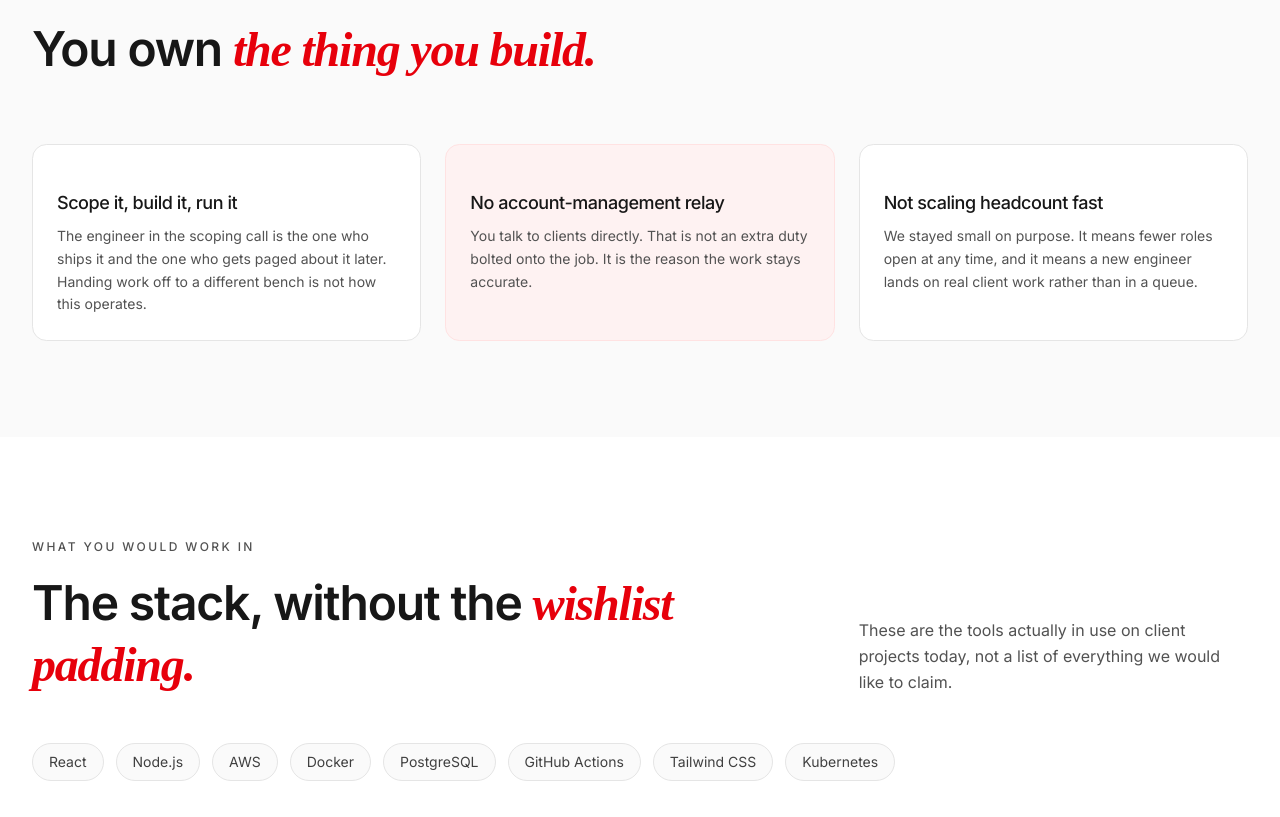
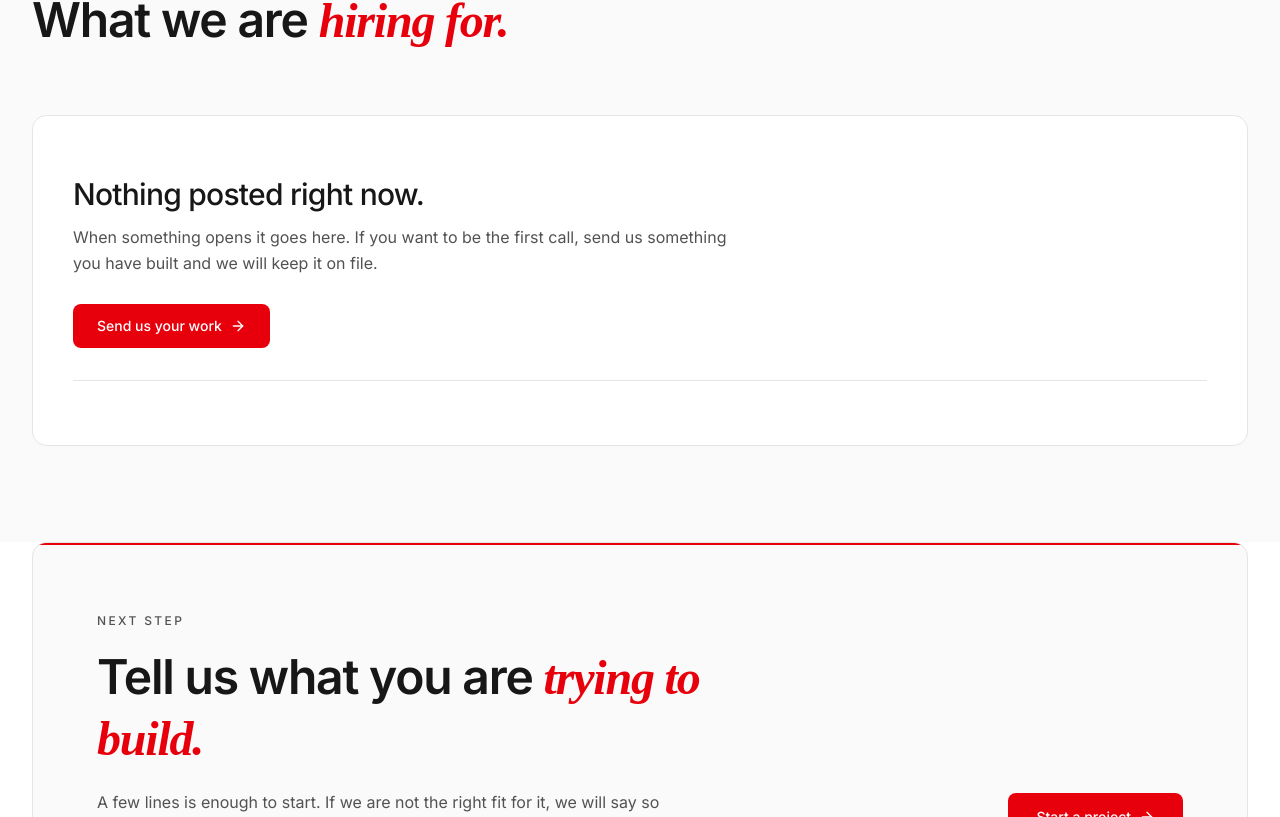
Before and after one commit to LeelaMohan217/J-Monk-Devops, a React (Vite) app: page /digiconnect/careers in a window 1280 px wide. Shown: the part 643-1460 px from the top of the page. Built offline with nearby package versions, Linux system fonts and the light colour scheme.

Commit message:
Cut the careers page back to a searchable jobs list

```diff
--- a/src/sites/digiconnect/pages/Careers.jsx
+++ b/src/sites/digiconnect/pages/Careers.jsx
@@ -1,19 +1,17 @@
 import PageHeaderSection from "./careers/PageHeaderSection";
-import WhatItIsLikeSection from "./careers/WhatItIsLikeSection";
-import ToolsSection from "./careers/ToolsSection";
 import OpenRolesSection from "./careers/OpenRolesSection";
 
-// Narrative order: state the hiring constraint up front, explain what the work
-// actually is, show what you would work in, then the openings. Openings sit
-// last deliberately, since right now that section's honest answer is that there
-// are none posted. No closing CTA, because DigiConnectApp already renders
-// ContactCmp below every non-contact route.
+// A header and the openings, nothing between them. This page used to run
+// PageHeader -> WhatItIsLike -> Tools -> OpenRoles, which put two prose sections
+// and about four hundred words between arriving and finding out whether there
+// was a job. Someone on a careers page is looking for a list.
+//
+// No closing CTA, because DigiConnectApp already renders ContactCmp below every
+// non-contact route.
 const Careers = () => {
   return (
     <>
       <PageHeaderSection />
-      <WhatItIsLikeSection />
-      <ToolsSection />
       <OpenRolesSection />
     </>
   );
--- a/src/sites/digiconnect/pages/careers/ToolsSection.jsx
+++ /dev/null
@@ -1,52 +0,0 @@
-import { motion } from "framer-motion";
-import { riseIn } from "../../../../shared/variants";
-import { STEP, centerTrigger } from "../../../../shared/motionConfig";
-import { tools } from "./data";
-import { ACCENT_CLASS } from "../../headingStyles";
-
-// Left-aligned editorial header plus the same pill treatment home's StackStrip
-// uses, rather than a second centered strip, so this page reads as a document
-// instead of a marquee. One wrapper reveal, since per-pill motion is noise.
-const ToolsSection = () => {
-  return (
-    <section className="bg-surface py-16 md:py-24">
-      <div className="mx-auto max-w-7xl px-6 md:px-8">
-        <motion.div
-          variants={riseIn()}
-          {...centerTrigger}
-          className="grid gap-6 lg:grid-cols-12 lg:items-end"
-        >
-          <div className="lg:col-span-7">
-            <span className="text-xs font-medium uppercase tracking-[0.2em] text-neutral-600">
-              {tools.eyebrow}
-            </span>
-            <h2 className="mt-4 text-3xl font-semibold leading-tight tracking-tight text-neutral-900 sm:text-4xl md:text-5xl">
-              {tools.headingLead}
-              <span className={ACCENT_CLASS}>{tools.headingAccent}</span>
-            </h2>
-          </div>
-          <p className="text-base leading-relaxed text-neutral-600 lg:col-span-4 lg:col-start-9">
-            {tools.lead}
-          </p>
-        </motion.div>
-
-        <motion.ul
-          variants={riseIn(STEP)}
-          {...centerTrigger}
-          className="mt-10 flex flex-wrap gap-3 md:mt-12"
-        >
-          {tools.items.map((item) => (
-            <li
-              key={item}
-              className="rounded-full border border-neutral-200 bg-surface-muted px-4 py-2 text-sm text-neutral-700"
-            >
-              {item}
-            </li>
-          ))}
-        </motion.ul>
-      </div>
-    </section>
-  );
-};
-
-export default ToolsSection;
--- a/src/sites/digiconnect/pages/careers/WhatItIsLikeSection.jsx
+++ /dev/null
@@ -1,59 +0,0 @@
-import { motion } from "framer-motion";
-import { riseIn } from "../../../../shared/variants";
-import { STEP, centerTrigger } from "../../../../shared/motionConfig";
-import { whatItIsLike } from "./data";
-import { ACCENT_CLASS } from "../../headingStyles";
-
-// Same three-card treatment as the about page's ValuesSection, since these are
-// the same operating constraints stated from a candidate's side rather than a
-// client's.
-const WhatItIsLikeSection = () => {
-  return (
-    <section className="bg-surface-muted py-16 md:py-24">
-      <div className="mx-auto max-w-7xl px-6 md:px-8">
-        <motion.div
-          variants={riseIn()}
-          {...centerTrigger}
-          className="max-w-2xl"
-        >
-          <span className="text-xs font-medium uppercase tracking-[0.2em] text-neutral-600">
-            {whatItIsLike.eyebrow}
-          </span>
-          <h2 className="mt-4 text-3xl font-semibold leading-tight tracking-tight text-neutral-900 sm:text-4xl md:text-5xl">
-            {whatItIsLike.headingLead}
-            <span className={ACCENT_CLASS}>{whatItIsLike.headingAccent}</span>
-          </h2>
-        </motion.div>
-
-        <div className="mt-12 grid gap-6 md:mt-16 md:grid-cols-3">
-          {whatItIsLike.items.map((item, index) => (
-            <motion.div
-              key={item.term}
-              variants={riseIn(Math.min(index, 3) * STEP)}
-              {...centerTrigger}
-              // Flat red-50 on every second card, the alternation EduConnect's
-              // services grid uses, rather than the radial glow on the about
-              // page's values cards. Same colour, two treatments, so sections do
-              // not all look identical while still belonging together.
-              className={`rounded-2xl border p-6 ${
-                index % 2 === 1
-                  ? "border-red-100 bg-red-50"
-                  : "border-neutral-200 bg-surface"
-              }`}
-            >
-              <span className="h-px w-10 bg-red-600" aria-hidden="true" />
-              <h3 className="mt-5 text-base font-medium tracking-tight text-neutral-900 md:text-lg">
-                {item.term}
-              </h3>
-              <p className="mt-2 text-sm leading-relaxed text-neutral-600">
-                {item.detail}
-              </p>
-            </motion.div>
-          ))}
-        </div>
-      </div>
-    </section>
-  );
-};
-
-export default WhatItIsLikeSection;
--- a/src/sites/digiconnect/pages/careers/data.js
+++ b/src/sites/digiconnect/pages/careers/data.js
@@ -1,52 +1,29 @@
-// Copy for the DigiConnect careers page. Every claim here is one the site
-// already makes elsewhere: the small-team-on-purpose constraint and the
-// no-account-manager promise come from ../about/data.js, and the tools list is
-// imported from ../home/data.js rather than restated, so there is one source of
-// truth for what we actually work in.
+// Copy for the DigiConnect careers page. The small-team-on-purpose constraint
+// the header states is one the site already makes in ../about/data.js.
 //
 // There are no invented job openings on this page. `openRoles.items` is empty
 // and the section renders `openRoles.emptyState` instead of a listing. Fill the
 // array in (shape commented below) and the listing turns itself on.
 //
 // No sentence uses a dash as punctuation.
-import { stack } from "../home/data";
 
+// This page is now a job board and little else. Two prose sections used to sit
+// between the header and the openings: `whatItIsLike`, three cards on owning
+// your own work, and `tools`, the stack list. Both were removed because someone
+// arriving here wants to see whether there is a job, and they had to scroll past
+// roughly four hundred words of pitch to find out. What those sections said is
+// still on the site: the ownership argument is in ../about/data.js, and the
+// stack is on the home page's closing strip.
+//
+// The internship signpost that used to sit in the empty state is gone too, along
+// with the rest of this site's student-facing content. SkillConnect owns that.
 export const pageHeader = {
   eyebrow: "Careers",
   headingLead: "A small team, and ",
   headingAccent: "no bench to sit on.",
-  lead: "DigiConnect takes on a limited number of engagements at a time so the same engineers stay on a project from the first scoping call through whatever comes after launch. That shapes how we hire more than anything else does.",
-};
-
-export const whatItIsLike = {
-  eyebrow: "What the work looks like",
-  headingLead: "You own ",
-  headingAccent: "the thing you build.",
-  items: [
-    {
-      term: "Scope it, build it, run it",
-      detail:
-        "The engineer in the scoping call is the one who ships it and the one who gets paged about it later. Handing work off to a different bench is not how this operates.",
-    },
-    {
-      term: "No account-management relay",
-      detail:
-        "You talk to clients directly. That is not an extra duty bolted onto the job. It is the reason the work stays accurate.",
-    },
-    {
-      term: "Not scaling headcount fast",
-      detail:
-        "We stayed small on purpose. It means fewer roles open at any time, and it means a new engineer lands on real client work rather than in a queue.",
-    },
-  ],
-};
-
-export const tools = {
-  eyebrow: "What you would work in",
-  headingLead: "The stack, without the ",
-  headingAccent: "wishlist padding.",
-  lead: "These are the tools actually in use on client projects today, not a list of everything we would like to claim.",
-  items: stack,
+  // Trimmed from three sentences to one. The header's job is to frame the list
+  // below it, not to argue the case before you have seen whether a job exists.
+  lead: "We take on a limited number of engagements at a time, which shapes how we hire more than anything else does.",
 };
 
 export const openRoles = {
@@ -56,16 +33,19 @@ export const openRoles = {
   // Shape for each entry, once there is a real opening to publish:
   // { id: "senior-backend", title: "Senior Backend Engineer",
   //   type: "Full-time, Guntur", summary: "...", href: "/digiconnect/contact" }
+  //
+  // The search field above the list appears only when this array has entries.
+  // A search box over an empty list is a dead control, and it would be the first
+  // thing a visitor touched on a page whose honest answer is "nothing yet".
   items: [],
   emptyState: {
     heading: "Nothing posted right now.",
-    body: "We do not keep evergreen listings up to collect resumes for roles that do not exist. When something opens it goes here. If you want to be the first call when it does, send us something you have built. A repo, a deployed thing, a write-up of a problem you fixed. We will keep it on file.",
+    // Trimmed from five sentences to two. The point is that there is nothing
+    // open and that unsolicited work is still welcome; the paragraph explaining
+    // our stance on evergreen listings was longer than the roles list it stood
+    // in for.
+    body: "When something opens it goes here. If you want to be the first call, send us something you have built and we will keep it on file.",
     ctaLabel: "Send us your work",
     ctaHref: "/digiconnect/contact",
-    // SkillConnect, not DigiConnect, runs the entry-level routes, so people
-    // arriving here for an internship get pointed at the right brand.
-    altText: "Looking for an internship, freelance project work, or training instead?",
-    altLabel: "See SkillConnect's programs",
-    altHref: "/skillconnect/services",
   },
 };
```
Also changed, not shown: src/sites/digiconnect/pages/careers/OpenRolesSection.jsx (+84 -5 lines).
